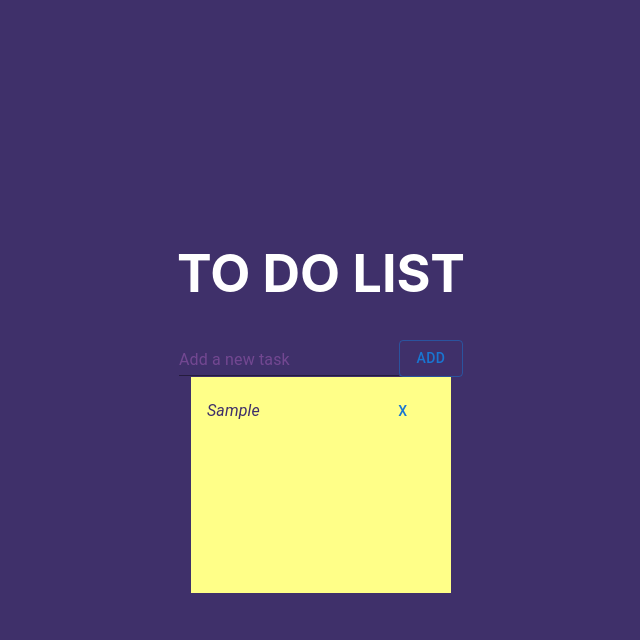
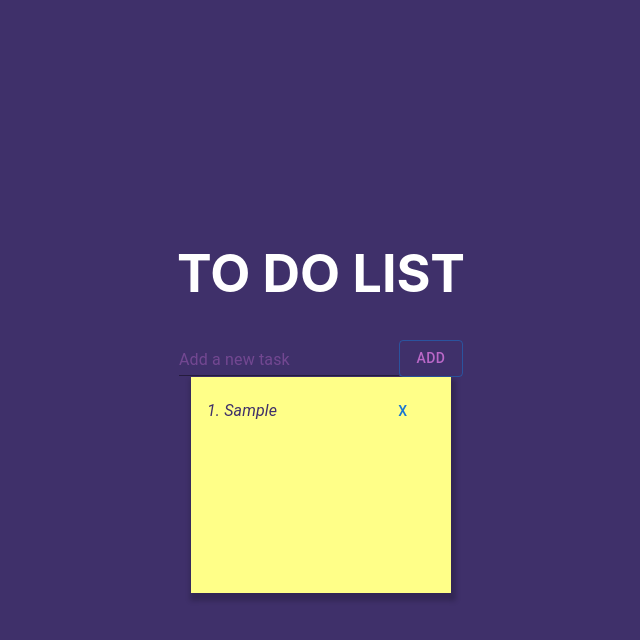
Before and after one commit to IraPaniukova/todo-list-app, a React (Create React App) app: page / in a window 1280 px wide. Both pictures are taken after typing "Sample" into the empty fields and a click on the button "ADD". Shown: the top 640 px of the page, without its empty margins (319-959 px from the left). Built offline with nearby package versions, Linux system fonts and the light colour scheme.

Commit message:
feat: Added a scroll bur for Sticky notes

```diff
--- a/src/App.tsx
+++ b/src/App.tsx
@@ -1,4 +1,4 @@
-import React, { useState, useEffect } from 'react';
+import React, { useState } from 'react';
 import './App.css';
 import StickyNote from './components/StickyNote';
 import { AddTodos } from './components/AddTodos';
@@ -6,20 +6,21 @@ import { AddTodos } from './components/AddTodos';
 function App() {
   const [todos, setTodos] = useState<string[]>([]);
   const [newTodo, setNewTodo] = useState<string>('');
+  // const [todoLists, setTodoLists] = useState<string[][]>([]);
 
   // Load TODOs from local storage on app startup
-  useEffect(() => {
-    const storedList = localStorage.getItem('todos');
-    const storedTodos = storedList ? JSON.parse(storedList) : [];
-    if (storedTodos) {
-      setTodos(storedTodos);
-    }
-  }, []);
+  // useEffect(() => {
+  //   const storedList = localStorage.getItem('todos');
+  //   const storedTodos = storedList ? JSON.parse(storedList) : [];
+  //   if (storedTodos) {
+  //     setTodos(storedTodos);
+  //   }
+  // }, []);
 
-  // Update local storage whenever TODOs change
-  useEffect(() => {
-    localStorage.setItem('todos', JSON.stringify(todos));
-  }, [todos]);
+  // // Update local storage whenever TODOs change
+  // useEffect(() => {
+  //   localStorage.setItem('todos', JSON.stringify(todos));
+  // }, [todos]);
 
   const handleAddTodo = () => {
     if (newTodo.trim() !== '') {
@@ -32,6 +33,9 @@ function App() {
     const newTodoList = todos.filter((_, i) => i !== index);
     setTodos(newTodoList);
   };
+  // const handleAddTodoList =()=>{
+
+  // }
 
   return (
     <header className="App-header">
--- a/src/components/AddTodos.tsx
+++ b/src/components/AddTodos.tsx
@@ -29,7 +29,13 @@ export const AddTodos: React.FC<AddTodosProps> = ({
         value={newTodo}
         onChange={(e) => setNewTodo(e.target.value)}
       />
-      <Button variant="outlined" onClick={handleAddTodo}>
+      <Button
+        variant="outlined"
+        onClick={handleAddTodo}
+        sx={{
+          color: pinkTheme.palette.secondary.light,
+        }}
+      >
         Add
       </Button>
     </div>
--- a/src/components/StickyNote.tsx
+++ b/src/components/StickyNote.tsx
@@ -15,17 +15,29 @@ const StickyNote: React.FC<StickyNoteProps> = ({ todos, handleRemoveTodo }) => {
     <Draggable>
       <List
         sx={{
+          boxShadow: '2px 5px 5px 3px rgba(0, 0, 0, .2)',
           width: '260px',
           height: '200px',
           background: '#FFFF88',
           color: '#3f306a',
           fontSize: '14px',
           fontStyle: 'italic',
+          overflow: 'auto',
+          '&::-webkit-scrollbar': {
+            width: '0.5em',
+          },
+          '&::-webkit-scrollbar-track': {
+            boxShadow: 'inset 0 0 6px rgba(0, 0, 0, 0.3)',
+          },
+          '&::-webkit-scrollbar-thumb': {
+            backgroundColor: '#cddc39',
+            outline: '1px solid slategrey',
+          },
         }}
       >
         {todos.map((todo, index) => (
           <ListItem key={index}>
-            <ListItemText primary={todo} />
+            <ListItemText primary={`${index + 1}. ${todo}`} />
             <Button onClick={() => handleRemoveTodo(index)}>X</Button>
           </ListItem>
         ))}
```
